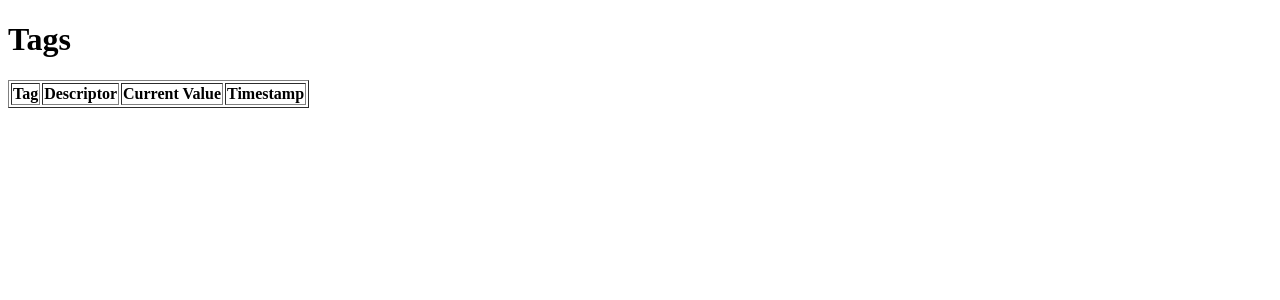
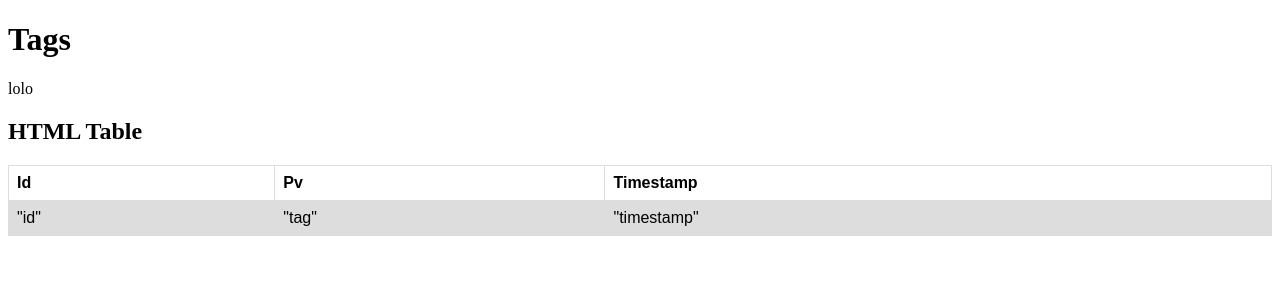
Before and after one commit to grgmm/sacvc, a Django app: page /acq/lista/ in a window 1280 px wide. Shown: the top 300 px of the page. Run offline with Django 3.2, Linux system fonts and the light colour scheme; data that the repository does not hold is empty.

Commit message:
f_adquisicion_6_1_segunda_vista_4

```diff
--- a/acq/views.py
+++ b/acq/views.py
@@ -25,16 +25,14 @@ def index(request):
 
 def lista(request):
    tags = Tag.objects.all()
-   return render(request, 'lista.html', {'tags': tags})
-""" tags_names = list()
+   json_data = []
 
-   for tag in tags:
-       tags_names.append(tag.Nombre)
+   with open ('/home/morenomx/solucionesweb/sacvc/datos.json', encoding='utf-8') as data_file: #abre un archivo json para escrtitura
+       json_data = json.loads(json.dumps(data_file.read()))
 
-   response_html = '<br>'.join(tags_names)
-
-   return HttpResponse(response_html)
-"""
+   #return HttpResponse(json_data, content_type='application/json')
 
 
-   #return HttpResponse('Hello, World!')
+   return render(request, "lista.html", {'json_data': json_data})
+
+  #return render(request, 'lista.html', {'tags': tags}),
--- a/datos.json
+++ b/datos.json
@@ -1 +1 @@
-{"id_tag": "9", "Timestamp": "2020-03-23 17:06:21.817750", "Pv": "153"}
+{"id_tag": "9", "Timestamp": "2020-03-25 13:05:01.222322", "Pv": "414"}
--- a/templates/lista.html
+++ b/templates/lista.html
@@ -7,28 +7,59 @@
   <body>
     <h1>Tags</h1>
 
-    <table border="1">
-      <thead>
+    <p>lolo</p>
+
+
+
+
+<style>
+table {
+  font-family: arial, sans-serif;
+  border-collapse: collapse;
+  width: 100%;
+}
+
+td, th {
+  border: 1px solid #dddddd;
+  text-align: left;
+  padding: 8px;
+}
+
+tr:nth-child(even) {
+  background-color: #dddddd;
+}
+</style>
+</head>
+<body>
+
+<h2>HTML Table</h2>
+
+
+
+
+<table >
+
+
   <tr>
-          <th>Tag</th>
-          <th>Descriptor</th>
-          <th>Current Value</th>
+    <th>Id</th>
+    <th>Pv</th>
  	<th>Timestamp</th>
   </tr>
-      </thead>
-      <tbody>
-            {% for tag in tags %}
   <tr>
-            <td>
-               {{ tag.Nombre }}<br>
-              <small style="color: #888">{{ tag.Decriptor }}</small>
-            </td>
-            <td>0</td>
-            <td>0</td>
-            <td></td>
+    <td>"id"</td>
+    <td>"tag"</td>
+    <td>"timestamp"</td>
   </tr>
-        {% endfor %}
-      </tbody>
+
+
 </table>
-  </body>
-</html>
+
+
+
+ <script>
+ {
+  var jsonObject = JSON.parse('{{ json_data | escapejs }}');
+  alert(jsonObject.id_tag);
+
+}
+	</script>
```
Lines whose indentation alone changed are shown as unchanged.
